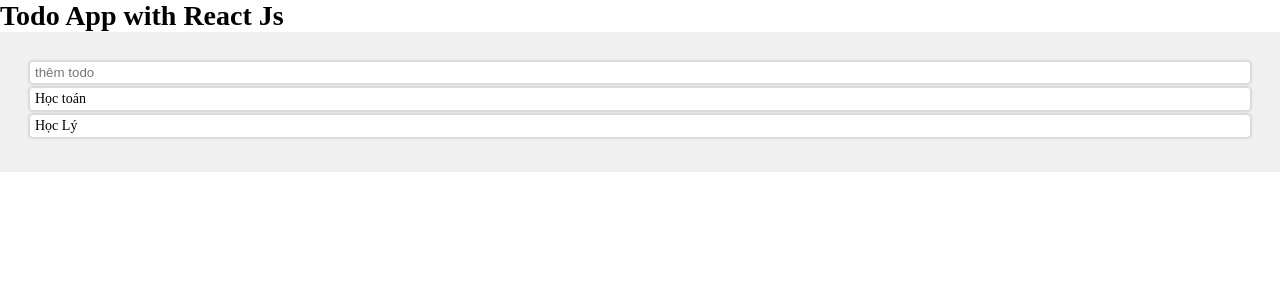
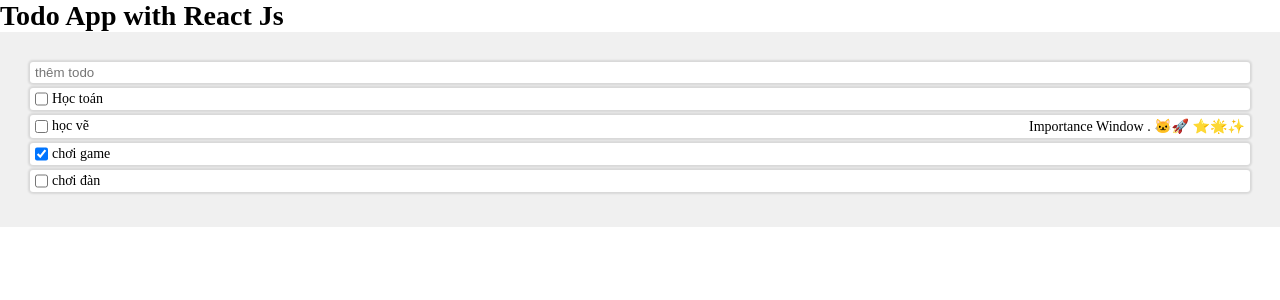
Before and after one commit to vovinhloc/todo_reactjs, a React (Vite) app: page / in a window 1280 px wide. Shown: the top 300 px of the page. Built offline with nearby package versions, Linux system fonts and the light colour scheme.

Commit message:
quan lý state todoList

```diff
--- a/src/App.css
+++ b/src/App.css
@@ -14,3 +14,7 @@
   box-shadow: 0 0 2px 2px rgba(0,0,0,.1);
   margin-bottom: 5px;
 }
+.todo-item{
+  display: flex;
+  justify-content: space-between;
+}
--- a/src/App.jsx
+++ b/src/App.jsx
@@ -1,16 +1,93 @@
 import TodoItem from "./components/TodoItem";
 import "./App.css";
+import { useState, useRef } from "react";
 function App() {
+  const inputTodo = useRef("");
+  const [todoList, setTodoList] = useState([
+    { id: 1, name: "Học toán", isImportance: false, isCompleted: false },
+    { id: 2, name: "học vẽ", isImportance: true, isCompleted: false },
+    { id: 3, name: "chơi game", isImportance: false, isCompleted: true },
+    { id: 4, name: "chơi đàn", isImportance: false, isCompleted: false },
+  ]);
+  const handleIsCompleted = (id, value) => {
+    // const i = todoList.findIndex((todo) => todo.id === id);
+
+    // const newState=[...todoList];
+    // newState[i].isCompleted=value;
+
+    // setTodoList(newState);
+
+    // setTodoList((todoList)=>{
+    //   return todoList.map(todo=>todo.id===id?{...todo,isCompleted:value}:todo)
+    // })
+    // setTodoList((todoList)=>{
+    //     const i=todoList.findIndex((todo)=>todo.id===id);
+    //     const newState=[...todoList];
+    //     if (i>=0){
+
+    //       newState[i].isCompleted=value;
+    //     }
+    //   return newState;
+    // })
+
+  //   setTodoList((todoList)=>{
+  //     const i=todoList.findIndex((todo)=>todo.id===id);
+
+  //     if (i>=0){
+
+  //       todoList[i].isCompleted=value;
+  //     }
+  //   return [...todoList];
+  // })
+
+  setTodoList((todoList) => {
+    const i = todoList.findIndex((todo) => todo.id === id);
+    const newState = [...todoList];
+    if (i >= 0) {
+      newState[i] = { ...newState[i], isCompleted: value };
+    }
+    return newState;
+  })
+
+  };
+  const todos = todoList.map((todo, index) => {
+    return (
+      <TodoItem
+        key={todo.id}
+        id={todo.id}
+        name={todo.name}
+        isImportance={todo.isImportance}
+        isCompleted={todo.isCompleted}
+        handleOnChangeCheckBox={handleIsCompleted}
+      />
+    );
+  });
+
+
+  const handleAddNewTask = (e) => {
+    if (e.key === "Enter") {
+      const value = e.target.value;
+      // todoList.push({id:crypto.randomUUID(),name:value})
+      const newTodo = { id: crypto.randomUUID(), name: value , isCompleted:false,isImportance:false};
+      setTodoList([...todoList, newTodo]);
+      // console.log("enter ok:",todoList,inputTodo)
+      console.log("inputTodo=", inputTodo.current.value);
+      inputTodo.current.value = "";
+    }
+  };
   return (
     <>
       <h1>Todo App with React Js</h1>
       <div className="container">
-        <input type="text" name="add-new-task" placeholder="thêm todo" className="task-input" />
-        <div >
-        <TodoItem name={"Học toán"}/>
-        <TodoItem name={"Học Lý"}/>
-        </div>
-
+        <input
+          ref={inputTodo}
+          type="text"
+          name="add-new-task"
+          placeholder="thêm todo"
+          className="task-input"
+          onKeyDown={handleAddNewTask}
+        />
+        <div>{todos}</div>
       </div>
     </>
   );
--- a/src/components/TodoItem.jsx
+++ b/src/components/TodoItem.jsx
@@ -1,9 +1,35 @@
-import React from "react";
+import React, { useRef,useEffect } from "react";
 
-export default function TodoItem({name}) {
+export default function TodoItem({
+  id,
+  name,
+  isImportance,
+  isCompleted,
+  handleOnChangeCheckBox,
+}) {
+  // const isChecked = useRef(isCompleted);
+  const handleClick = () => {
+    // alert(name);
+    console.log(name);
+  };
+  // useEffect(() => {
+  //   isChecked.current.value=isCompleted
+
+
+  // }, [isCompleted])
+
   return (
-    <div className="todo-item">
-      <p className="todo-item-text">{name}</p>
+    <div className="todo-item" onClick={handleClick}>
+      <div style={{display:"flex",gap:"4px"}}>
+        <input
+          // ref={isChecked}
+          type="checkbox"
+          checked={isCompleted}
+          onChange={(e) => handleOnChangeCheckBox(id, e.target.checked)}
+        />
+        <p className="todo-item-text">{name}</p>
+      </div>
+      {isImportance && <p>Importance Window . 🐱‍🚀 ⭐🌟✨</p>}
     </div>
   );
 }
```
